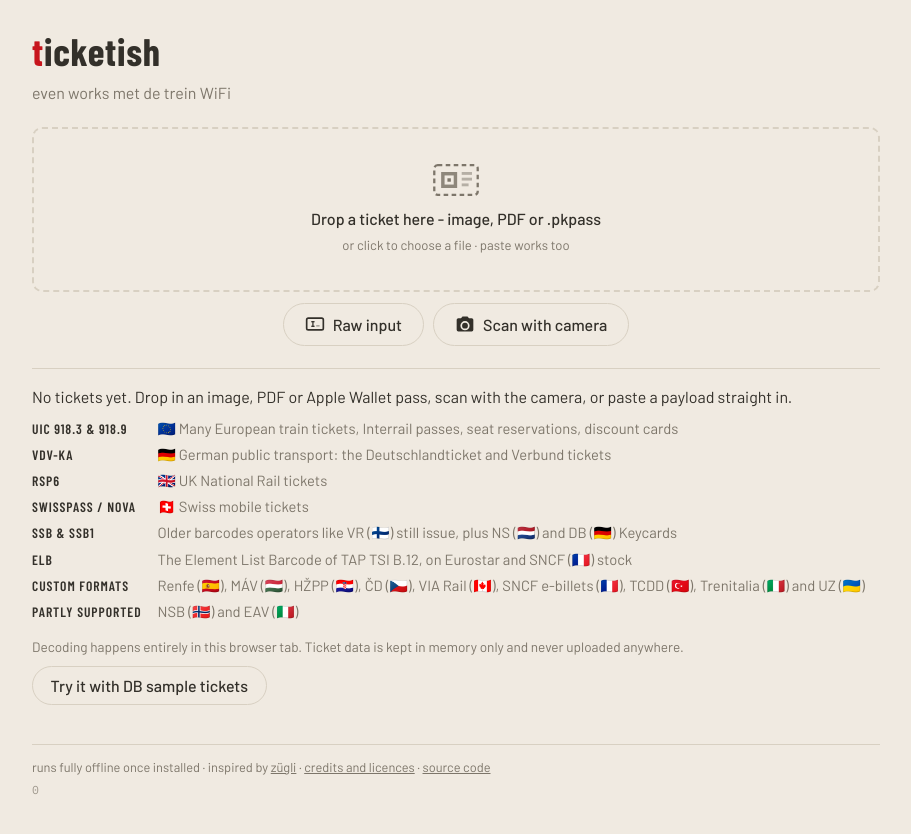
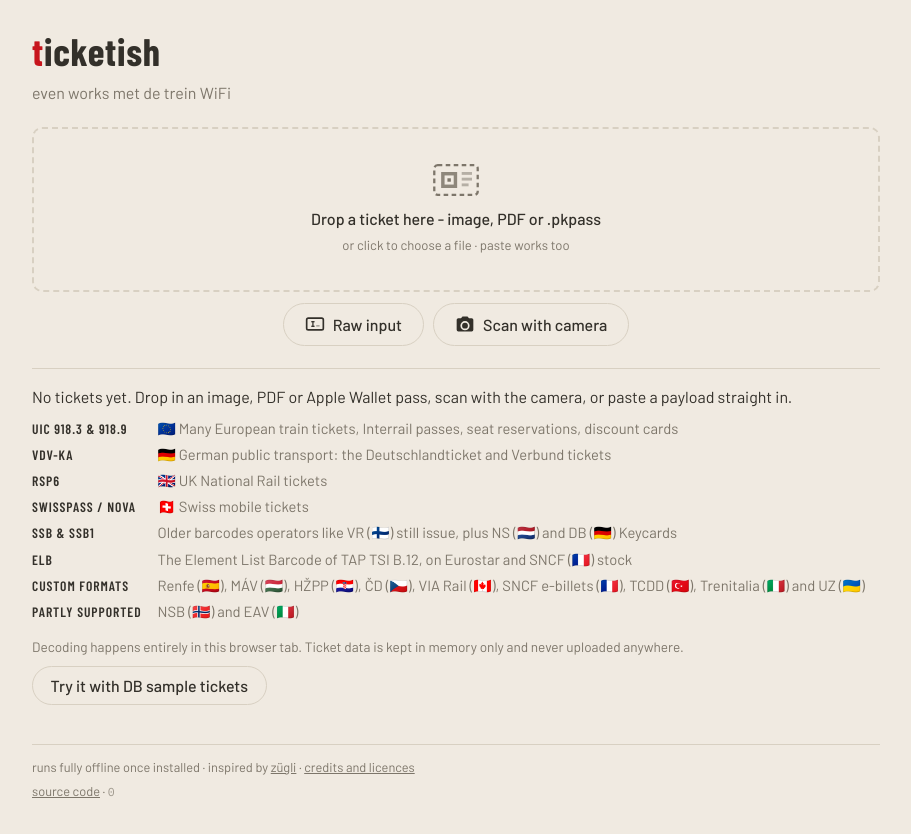
Before and after one commit to s8n/ticketish, a SvelteKit app: page / in a window 1280 px wide. Shown: the top 834 px of the page, without its empty margins (184-1095 px from the left). Built offline with nearby package versions, Linux system fonts and the light colour scheme.

Commit message:
Fix space on update checker

```diff
--- a/src/routes/+page.svelte
+++ b/src/routes/+page.svelte
@@ -177,18 +177,18 @@
 		<p>
 			runs fully offline once installed · inspired by
 			<a href="https://zügli.app">zügli</a> ·
-			<a href="/credits">credits and licences</a> ·
-			<a href="https://github.com/s8n/ticketish" target="_blank" rel="noopener">source code</a>
+			<a href="/credits">credits and licences</a>
 		</p>
 		<!-- An installed copy can be any age, and the commit and the build time
 		     are what turn "it does not do that here" into something answerable.
 		     Tapping it asks for a new one: a real control for the people who go
 		     looking, set as plain text for everybody else. -->
 		<p class="version">
-			<button type="button" onclick={() => updates.check(true)} title="Check for updates">
-				{version}
-			</button>{#if updates.checking}<span> · checking</span>{:else if updates.upToDate}<span>
-					· up to date</span
+			<a href="https://github.com/s8n/ticketish" target="_blank" rel="noopener">source code</a> ·
+			<button type="button" class="build" onclick={() => updates.check(true)} title="Check for updates"
+				>{version}</button
+			>{#if updates.checking}<span class="build">{' '}· checking</span>{:else if updates.upToDate}<span
+					class="build">{' '}· up to date</span
 				>{/if}
 		</p>
 	</footer>
@@ -368,6 +368,10 @@
 	}
 	.version {
 		margin-top: 0.35rem;
+	}
+	/* Only the build string is set as machine text; the link beside it is part
+	   of the footer's prose. */
+	.build {
 		font-family: var(--font-mono);
 		font-size: 0.72rem;
 		opacity: 0.7;
@@ -375,7 +379,6 @@
 	/* A button so that a keyboard and a screen reader can reach it, wearing
 	   the surrounding text's clothes so that nothing announces itself. */
 	.version button {
-		font: inherit;
 		color: inherit;
 		background: none;
 		border: none;
```
